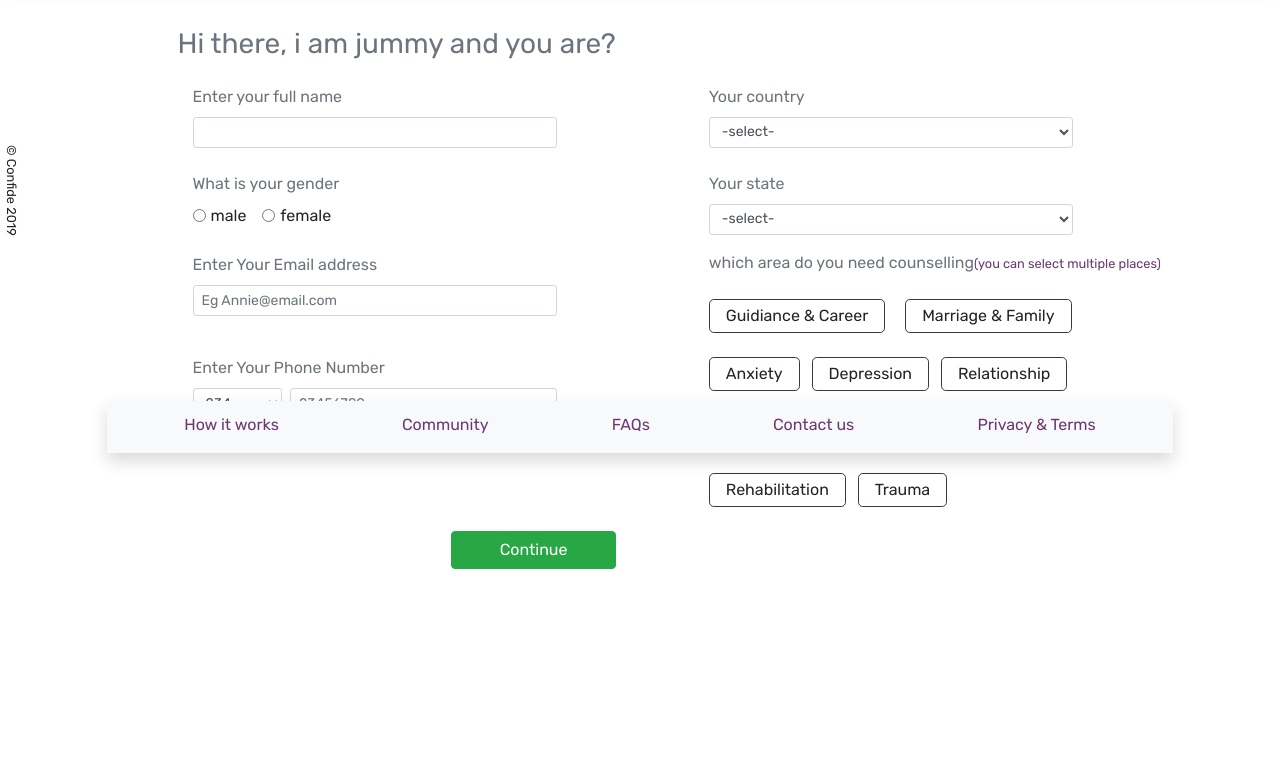
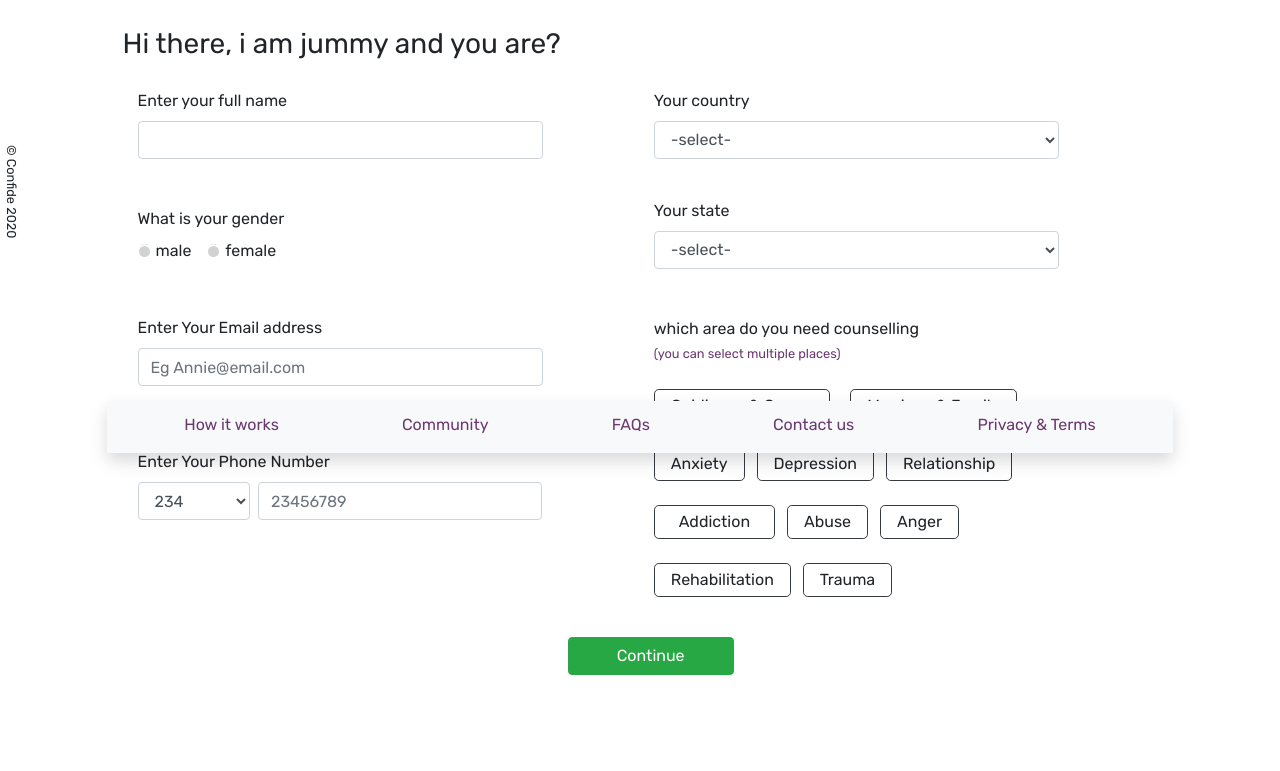
Before and after one commit to Adebayo120/merged_confide, a PHP site: page /counselorforms.html in a window 1280 px wide. Shown: the part 347-1118 px from the top of the page. Before the commit the page ends 916 px from the top, so only its background shows below. Run offline with PHP 8.4, Linux system fonts and the light colour scheme; some libraries are stand-ins or nearby versions.

Commit message:
made ammendments in accordance to ui/ux designer idea

```diff
--- a/counselorforms.html
+++ b/counselorforms.html
@@ -13,29 +13,29 @@
     <link href="https://fonts.googleapis.com/css?family=Rubik&display=swap" rel="stylesheet">
 
 </head>
-<body class=" pb-5 pb-sm-0">
+<body class="">
         <div class="container-fluid ">
-         <div class="row justify-content-between shadow">
+         <div class="row justify-content-between">
            <nav class="navbar navbar-expand-lg d-flex align-center navbar-success">
-            <a href="index.html"><img src="img/confide.svg" class="navbar-brand ml-3 ml-md-5 img-fluid animated rotateInDownLeft fast d-none d-sm-block">
-              <img src="img/component (21).png" alt="mobile logo" class="ml-3 animated rotateInDownLeft fast d-sm-none"></a>
+            <a href="index.html"><img src="img/confide.svg" class="navbar-brand ml-3 ml-md-5 img-fluid d-none d-sm-block">
+              <img src="img/component (21).png" alt="mobile logo" class="ml-3 d-sm-none"></a>
             </nav>
            <nav class="navbar navbar-expand-lg navbar-light">
-            <a type="button" href="gratitude_page.html" class="btn btn-success mr-2 mr-md-5 animated rotateInDownRight fast">Become a Volunteer</a>
+            <a type="button" href="gratitude_page.html" class="btn btn-success mr-2 mr-md-5 ">Become a Volunteer</a>
             </nav>
          </div>
-         <div class="container">
-            <div class="row mt-5 offset-1">
-                <h3 class="text-muted mb-4">Hi there, i am jummy and you are?</h3>
+         <div class="container mx-2 mx-sm-0">
+            <div class="row mt-2 mt-sm-5 offset-0 offset-sm-1">
+                <h3 class=" mb-4">Hi there, i am jummy and you are?</h3>
              </div>
-           <div class="row offset-1">
+           <div class="row offset-0 offset-sm-1">
              <div class="col-lg-6">
-                <form>
+                <form class="mr-4 mr-sm-0">
                     <div class="form-group">
-                        <label for="username" class="text-muted mb-2">Enter your full name</label>
-                        <input type="text" class="form-control form-control-sm w-75" id="username" aria-describedby="emailHelp">
+                        <label for="username" class=" mb-2 mt-md-1">Enter your full name</label>
+                        <input type="text" class="form-control col-sm-10" id="username" aria-describedby="emailHelp">
                       </div>
-                      <div class="text-muted mt-4 mb-2">What is your gender</div>
+                      <div class=" mt-4 mt-md-5 mb-2">What is your gender</div>
                       <div class="form-check form-check-inline">
                         <input class="form-check-input" type="radio" name="gender" id="male" value="male">
                         <label class="form-check-label" for="male">male</label>
@@ -45,26 +45,26 @@
                         <label class="form-check-label" for="female">female</label>
                       </div>
                       <div class="form-group">
-                          <label for="email" class="text-muted mb-2 mt-4">Enter Your Email address</label>
-                          <input type="email" class="form-control form-control-sm w-75" placeholder="Eg Annie@email.com " id="email" aria-describedby="emailHelp">
+                          <label for="email" class=" mb-2 mt-4 mt-lg-5">Enter Your Email address</label>
+                          <input type="email" class="form-control col-sm-10" placeholder="Eg Annie@email.com " id="email" aria-describedby="emailHelp">
                         </div>
                         <div class="form-group">
-                            <label for="phone" class="text-muted mb-2 mt-4">Enter Your Phone Number</label>
-                            <div class="d-flex w-75">
-                            <select class="form-control form-control-sm w-25 mr-2" id="phone">
-                                    <option>234</option>
+                            <label for="phone" class=" mb-2 mt-4 mt-lg-5">Enter Your Phone Number</label>
+                            <div class="d-flex ">
+                            <select class="form-control w-25 mr-2" id="phone">
+                                    <option class="text-muted">234</option>
                             </select>
-                            <input type="text" class="form-control form-control-sm w-75" placeholder="23456789" id="phone" aria-describedby="emailHelp">
+                            <input type="text" class="form-control col-sm-7" placeholder="23456789" id="phone" aria-describedby="emailHelp">
                             </div>
                           </div>
 
 
              </div>
-             <div class="col-lg-6">
+             <div class="col-lg-6 mr-4 mr-sm-0">
                     <div class="form-group">
-                        <label for="country" class="text-muted mb-2 mt-4 mt-lg-0">Your country</label>
-                        <select class="form-control form-control-sm w-75" id="country">
-                            <option>-select-</option>
+                        <label for="country" class=" mb-2 mt-4 mt-lg-1">Your country</label>
+                        <select class="form-control col-sm-10 " id="country">
+                            <option class="text-muted">-select-</option>
                             <option>Nigeria</option>
                             <option>Spain</option>
                             <option>France</option>
@@ -73,9 +73,9 @@
                         </select>
                         </div>
                         <div class="form-group">
-                            <label for="state" class="text-muted mb-2 mt-4 mt-lg-2">Your state</label>
-                            <select class="form-control form-control-sm w-75" id="state">
-                                <option>-select-</option>
+                            <label for="state" class=" mb-2 mt-4 mt-lg-4">Your state</label>
+                            <select class="form-control col-sm-10 " id="state">
+                                <option class="text-muted">-select-</option>
                                 <option>Lagos</option>
                                 <option>Oyo</option>
                                 <option>Sokoto</option>
@@ -83,7 +83,7 @@
                                 <option>Delta</option>
                             </select>
                           </div>
-                          <p class="text-muted mt-4 mt-lg-2 mb-2">which area do you need counselling<small class="color">(you can select multiple places)</small></p>
+                          <p class=" mt-4 mt-lg-5 mb-2">which area do you need counselling<br><small class="color">(you can select multiple places)</small></p>
                           <div class="mt-4">
                             <input type="checkbox" name="counselarea[]" id="guidiance & career" class="d-none" value="guidiance & career"><label for="guidiance & career" class="mr-3 border border-dark rounded-lg py-1 px-3 main">Guidiance & Career</label>
                             <input type="checkbox" name="counselarea[]" id="marriage & family" class="d-none" value="marriage & family"><label for="marriage & family" class="border border-dark rounded-lg py-1 px-3 main">Marriage & Family</label>
@@ -103,9 +103,9 @@
                               <input type="checkbox" name="counselarea[]" id="trauma" class="d-none" value="trauma"><label for="trauma" class=" border border-dark rounded-lg py-1 px-3 turn main">Trauma</label>
                             </div>
                           </div>
-                          <div class="row offset-3">
-                            <div class="col-6 mb-lg-5">
-                            <button type="submit" class="btn btn-success px-5 mt-2 mt-lg-0 d-flex fljustify-content-end mb-5">Continue</button>
+                          <div class="row offset-3 offset-sm-5">
+                            <div class="col-6 mb-lg-5 mt-md-3">
+                            <a href="success.html" type="button" class="btn btn-success px-5 mt-2 mt-lg-0 mb-5">Continue</a>
                             </div>
                           </div>
                   </form>
@@ -121,7 +121,7 @@
        <div class="container-fluid">
         <div class="row">
             <div class="rotate d-none d-lg-block">
-                <small class="font-small mr-5 mb-5" id="color">&copy; Confide 2019</small>
+                <small class="font-small mr-5 mb-5" id="color">&copy; Confide 2020</small>
             </div>
         </div>
     </div>
@@ -137,18 +137,18 @@
               </div>
                     </nav>
             </div>
-            <div class="row d-flex justify-content-end">
+            <div class="row d-flex justify-content-end fixed-bottom mr-1">
                 <a data-container="body" data-toggle="popover" data-html="true" data-placement="top" data-content="
                   <p><a class='font-weight-bold' id='c' href='how.html'>How it works</a><p>
                   <p><a class='font-weight-bold' id='o' href='social.html'>Community</a></p>
                   <p><a class='font-weight-bold' id='l' href='faqs.html'>FAQs</a></p>
                   <p><a class='font-weight-bold' id='a' href='contactus.html'>Contact us</a></p>
                   <p><a class='font-weight-bold' id='r' href='p&t.html'>Privacy & Terms</a></p>">
-                  <img src="img/popup.svg" class="img-fluid d-block d-lg-none mb-5  mr-5" alt="">
+                  <img src="img/popup.svg" class="img-fluid d-block d-lg-none mb-5" alt="">
             </a>
             </div>
             <div class="d-lg-none">
-            <nav class="navbar navbar-expand-lg fixed-bottom navbar-light">
+            <nav class="navbar navbar-expand-lg position-sticky sticky-bottom navbar-light">
                 <div class="collapse navbar-collapse d-flex justify-content-center mb-0" id="navbarNav">
                   <small class="text-dark font-small mb-0">&copy; 2020 Confide </small>
               </div>
--- a/js/main.js
+++ b/js/main.js
@@ -1,3 +1,4 @@
+
 $(document).ready(function(){
     'use strict';
     console.log('main.js loaded');
--- a/main.css
+++ b/main.css
@@ -96,8 +96,76 @@ ol{
 .pos{
     transform: translateY(25%);
 }
+input[type='radio']:after {
+    width: 15px;
+    height: 15px;
+    border-radius: 15px;
+    top: -2px;
+    left: -1px;
+    position: relative;
+    background-color: #d1d3d1;
+    content: '';
+    display: inline-block;
+    visibility: visible;
+    border: 2px solid white;
+}
+
+input[type='radio']:checked:after {
+    width: 15px;
+    height: 15px;
+    border-radius: 15px;
+    top: -2px;
+    left: -1px;
+    position: relative;
+    background-color: green;
+    content: '';
+    display: inline-block;
+    visibility: visible;
+    border: 2px double #bfbfbf;
+}
+.mar{
+    margin-top: -5px;
+}
+.m{
+    margin-right: 75px;
+}
+input[type="checkbox"]:checked + label{
+    transition: ease-in-out 1s ;
+    background-color: rgb(9, 128, 9);
+    color:white;
+}
+input[type="checkbox"]:hover + label{
+    transform: scale(1.1);
+    transition: ease-in-out 0.5s ;
+    /* background-color: rgb(79, 131, 79); */
+}
+@media only screen and (min-width: 768px){
+    #phone{
+        margin-right: 82px;
+    }
+}
+@media only screen and (min-width: 768px){
+    .m{
+        margin-right: 0px;
+    }
+}
+@media only screen and (min-width: 992px){
+    .m{
+        margin-right: 135px;
+    }
+}
+@media only screen and (min-width: 1200px){
+    .m{
+        margin-right: 280px;
+    }
+}
 @media only screen and (min-width: 768px){
     .pos{
         transform: translateY(11%);
     }
 }
+.contain{width:100%;padding-right:15px;padding-left:15px;margin-right:auto;margin-left:auto}
+@media (min-width:576px){.contain{max-width:540px}}
+@media (min-width:768px){.contain{max-width:720px}}
+@media (min-width:992px){.contain{max-width:960px}}
+@media (min-width:1200px){.contain{max-width:1140px;padding-right:55px;padding-left:55px}}
```
Also changed, not shown: clientform1.html (+13 -13 lines), clientform2.html (+25 -22 lines), clientform3.html (+19 -20 lines), clientform4.html (+37 -30 lines), gratitude_page.html (+12 -10 lines), success.html (+9 -9 lines).
